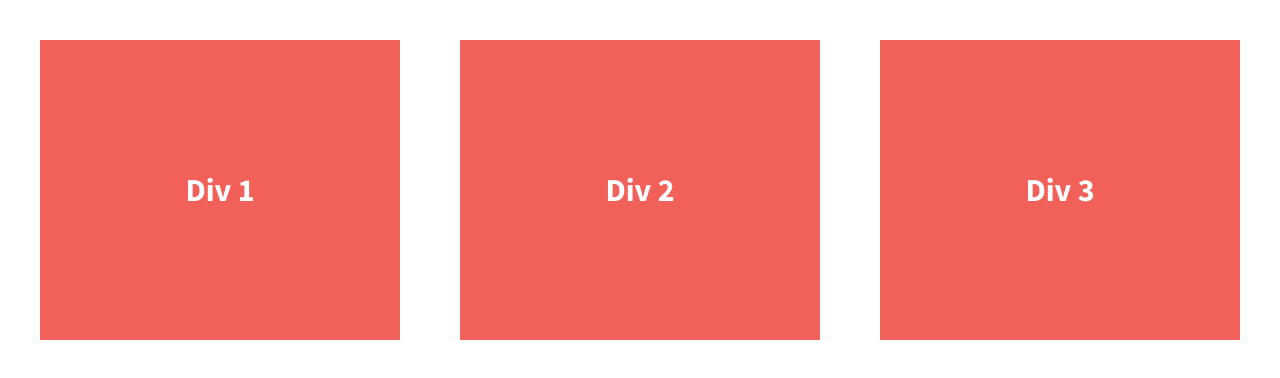
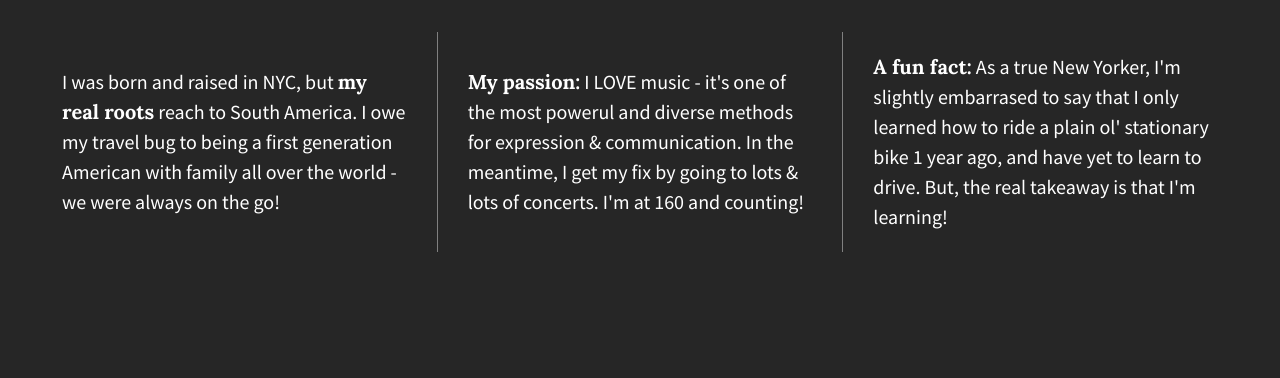
Before and after one commit to MeganWallace/206-divs-flexbox, a plain HTML site: page index.html in a window 1280 px wide. Drawn offline with nearby package versions, Linux system fonts and the light colour scheme.

Commit message:
Added copy and formatting to div's 1-3 to match design comp

```diff
--- a/css/main.css
+++ b/css/main.css
@@ -97,38 +97,41 @@ textarea {
 
 
 html {
-  background-color: #fff;
+  background-color: #262626;
   height: 100%;
 }
 
 body {
   font-family: 'Source Sans Pro', sans-serif;
   padding: 2em;
-  font-size: 1.25em;
   height: 100%;
 }
 
 .wrapper {
-  /*add display:flex and set justify-content to space-between*/
-  font-weight: 700;
+  font-weight: 400;
   display: flex;
   justify-content: space-between;
 }
 
 .div-1, .div-2, .div-3 {
-  /*give the divs a width of 30%, add display:flex, set justify-content and align-items to center*/
   color: #fff;
   line-height: 1.5em;
-  font-size: 1.6em;
-  background-color: #f16059;
-  height: 300px;
+  font-size: 1.25em;
   width: 30%;
+  padding: 0 30px;
   display: flex;
   justify-content: center;
   align-items: center;
+  border-left: 0.5px solid grey;
 }
 
+.wrapper span {
+    font-family: 'Lora', serif;
+}
 
+#column-1 {
+    border: none;
+}
 
 
 /* ==========================================================================
--- a/index.html
+++ b/index.html
@@ -22,14 +22,20 @@
         <![endif]-->
 
         <section class="wrapper">
-            <div class="div-1">
-                Div 1
+            <div class="div-1" id="column-1">
+                <p>I was born and raised in NYC, but <span>my real roots</span> reach to South America. I owe my travel bug to being
+                    a first generation American with family all over the world - we were always on the go!
+                </p>
             </div>
             <div class="div-2">
-                Div 2
+                <p><span>My passion:</span> I LOVE music - it's one of the most powerul and diverse methods for expression & communication.
+                    In the meantime, I get my fix by going to lots & lots of concerts. I'm at 160 and counting!
+                </p>
             </div>
             <div class="div-3">
-                Div 3
+                <p><span>A fun fact:</span> As a true New Yorker, I'm slightly embarrased to say that I only learned how to ride a plain ol'
+                    stationary bike 1 year ago, and have yet to learn to drive. But, the real takeaway is that I'm learning!
+                </p>
             </div>
         </section>
 
```
